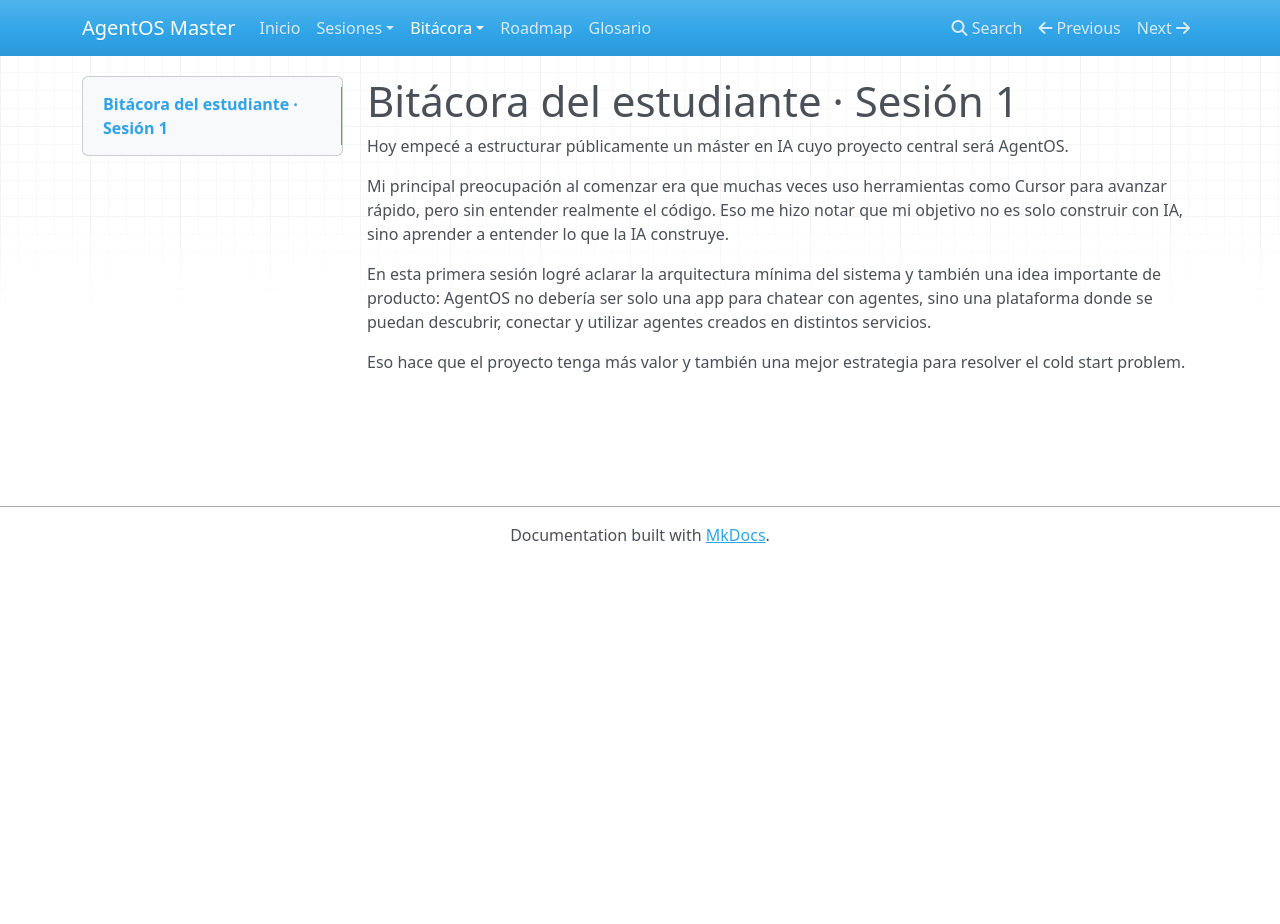
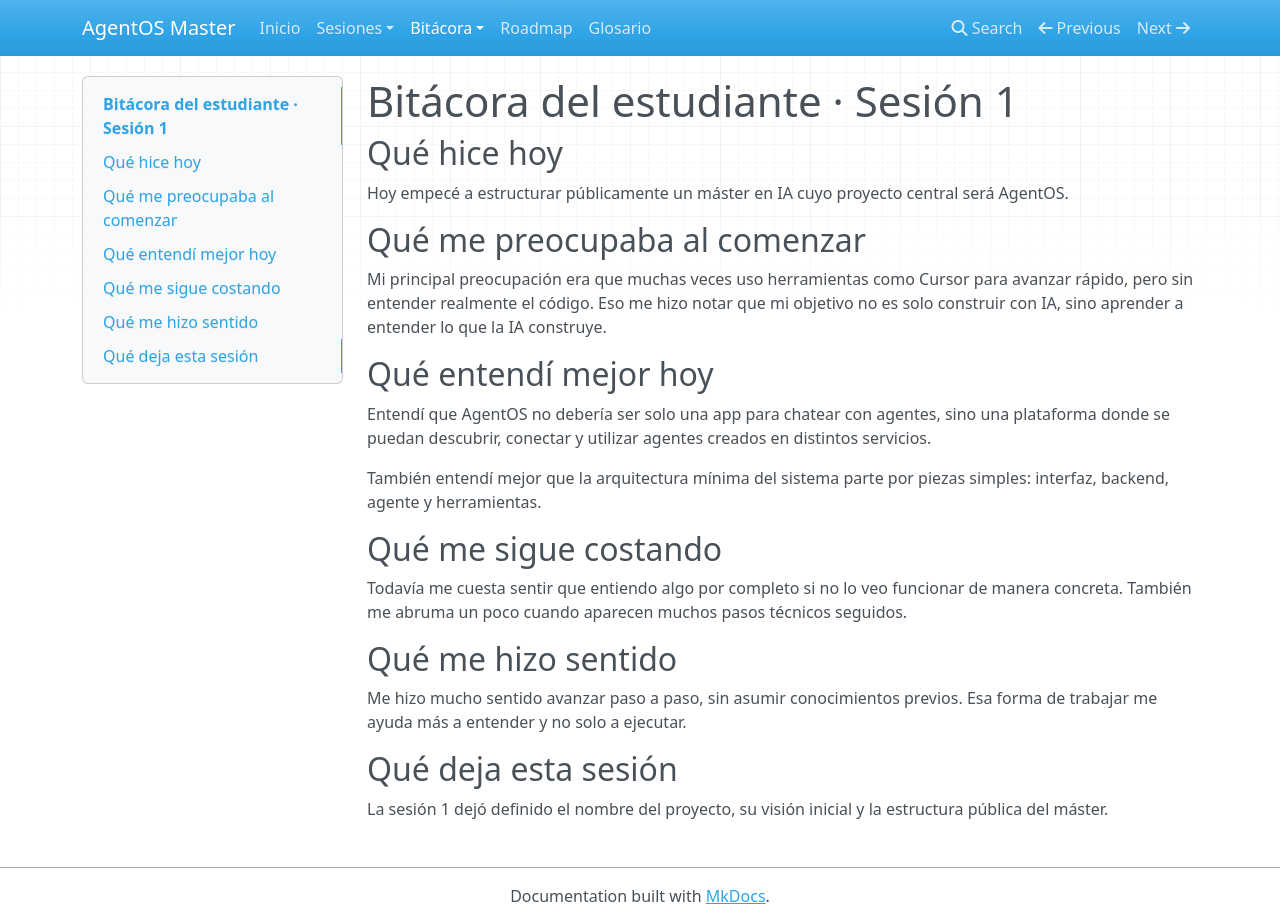
Before and after one commit to anju-ia/agentos-master, an MkDocs documentation site: the page built from docs/bitacora/sesion-01.md, in a window 1280 px wide and 924 px high. Built offline with MkDocs 1.6.1, drawn with Linux system fonts in a browser that asks for light colours; nearby versions of some CDN libraries.

```diff
--- a/docs/bitacora/sesion-01.md
+++ b/docs/bitacora/sesion-01.md
@@ -1,9 +1,21 @@
 # Bitácora del estudiante · Sesión 1
 
+## Qué hice hoy
 Hoy empecé a estructurar públicamente un máster en IA cuyo proyecto central será AgentOS.
 
-Mi principal preocupación al comenzar era que muchas veces uso herramientas como Cursor para avanzar rápido, pero sin entender realmente el código. Eso me hizo notar que mi objetivo no es solo construir con IA, sino aprender a entender lo que la IA construye.
+## Qué me preocupaba al comenzar
+Mi principal preocupación era que muchas veces uso herramientas como Cursor para avanzar rápido, pero sin entender realmente el código. Eso me hizo notar que mi objetivo no es solo construir con IA, sino aprender a entender lo que la IA construye.
 
-En esta primera sesión logré aclarar la arquitectura mínima del sistema y también una idea importante de producto: AgentOS no debería ser solo una app para chatear con agentes, sino una plataforma donde se puedan descubrir, conectar y utilizar agentes creados en distintos servicios.
+## Qué entendí mejor hoy
+Entendí que AgentOS no debería ser solo una app para chatear con agentes, sino una plataforma donde se puedan descubrir, conectar y utilizar agentes creados en distintos servicios.
 
-Eso hace que el proyecto tenga más valor y también una mejor estrategia para resolver el cold start problem.
+También entendí mejor que la arquitectura mínima del sistema parte por piezas simples: interfaz, backend, agente y herramientas.
+
+## Qué me sigue costando
+Todavía me cuesta sentir que entiendo algo por completo si no lo veo funcionar de manera concreta. También me abruma un poco cuando aparecen muchos pasos técnicos seguidos.
+
+## Qué me hizo sentido
+Me hizo mucho sentido avanzar paso a paso, sin asumir conocimientos previos. Esa forma de trabajar me ayuda más a entender y no solo a ejecutar.
+
+## Qué deja esta sesión
+La sesión 1 dejó definido el nombre del proyecto, su visión inicial y la estructura pública del máster.
```
Also changed, not shown: docs/bitacora/sesion-02.md (added, +21 -0 lines), docs/sesiones/sesion-02.md (added, +36 -0 lines), docs/sesiones/sesion-03.md (added, +26 -0 lines), docs/templates/session-template.md (added, +59 -0 lines), docs/sesiones/sesion-01.md (renamed from docs/sesion-01.md).
